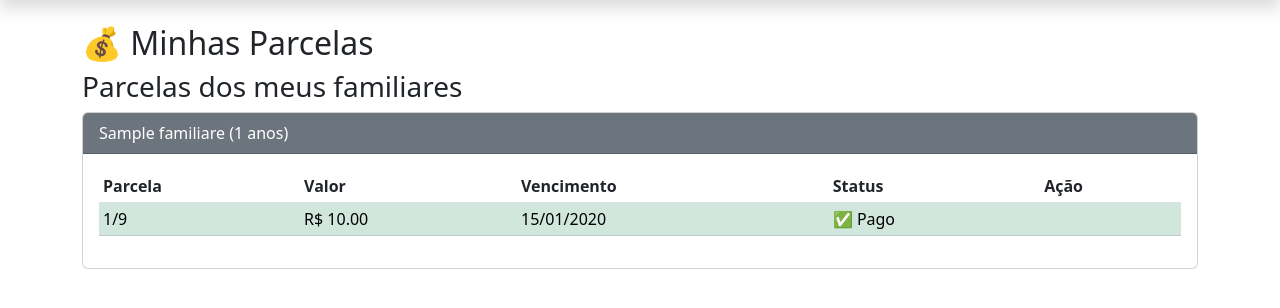
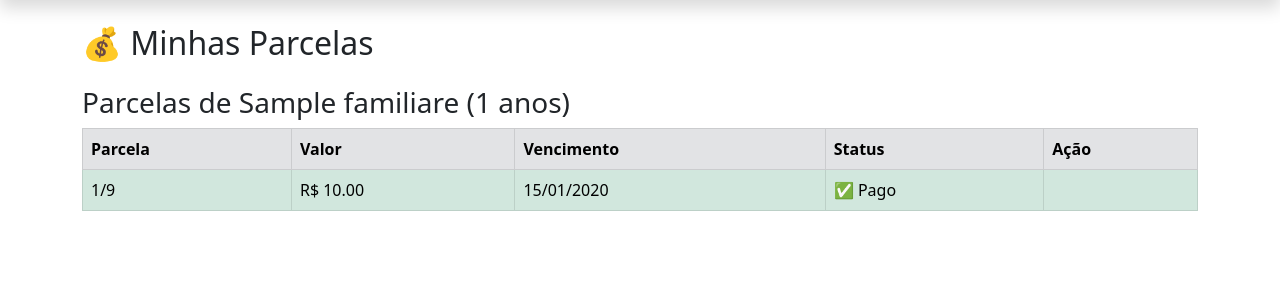
Before and after one commit to majenkyo-png/meu-evento-natal, a Flask app: page /minhas_parcelas in a window 1280 px wide. Shown: the part 80-388 px from the top of the page. Run offline with Flask 3, Linux system fonts and the light colour scheme; a user stored in the database is signed in; tables that the repository leaves empty hold one stand-in row (values such as "Sample post").

Commit message:
fix: layout parcelas agrupadas, adiciona idade no cadastro, corrige pagamento

```diff
--- a/app.py
+++ b/app.py
@@ -176,6 +176,7 @@ def login():
             flash('E-mail ou senha inválidos', 'danger')
     return render_template('login.html')
 
+# Na rota de cadastro, adicione o campo idade
 @app.route('/cadastro', methods=['GET', 'POST'])
 def cadastro():
     if request.method == 'POST':
@@ -183,19 +184,23 @@ def cadastro():
         email = request.form.get('email')
         senha = request.form.get('senha')
         telefone = request.form.get('telefone')
+        idade = request.form.get('idade')
         if Usuario.query.filter_by(email=email).first():
             flash('E-mail já cadastrado. Faça login.', 'danger')
         else:
             primeiro_usuario = Usuario.query.count() == 0
-            novo = Usuario(nome=nome, email=email, telefone=telefone)
+            novo = Usuario(nome=nome, email=email, telefone=telefone, idade=idade)
             novo.set_senha(senha)
             if primeiro_usuario:
                 novo.is_admin = True
                 flash('Primeiro usuário cadastrado como ADMINISTRADOR!', 'success')
             db.session.add(novo)
             db.session.commit()
-            # Usuário responsável (maior de 10 anos, valor cheio)
-            criar_parcelas_para_pessoa(novo.id, None, 30, nome)  # 30 anos como exemplo
+
+            # Usuário responsável (usa a idade fornecida ou padrão 30)
+            idade_valida = int(idade) if idade and idade.isdigit() else 30
+            criar_parcelas_para_pessoa(novo.id, None, idade_valida, nome)
+
             flash('Cadastro realizado! Faça login.', 'success')
             return redirect(url_for('login'))
     return render_template('cadastro.html')
@@ -364,35 +369,36 @@ def listar_participantes():
 @app.route('/minhas_parcelas')
 @login_required
 def minhas_parcelas():
-    # Buscar parcelas do usuário (responsável)
+    # Buscar parcelas do usuário (responsável) - agrupadas
     parcelas_proprias = Parcela.query.filter_by(usuario_id=current_user.id, familiar_id=None).order_by(Parcela.numero).all()
 
-    # Buscar parcelas de todos os familiares
-    parcelas_familiares = []
+    # Buscar familiares e suas parcelas - agrupado por familiar
+    familiares_com_parcelas = []
     for familiar in current_user.familiares:
-        for parcela in familiar.parcelas:
-            parcelas_familiares.append({
-                'parcela': parcela,
-                'nome_familiar': familiar.nome,
-                'idade': familiar.idade
+        parcelas = Parcela.query.filter_by(familiar_id=familiar.id).order_by(Parcela.numero).all()
+        if parcelas:
+            familiares_com_parcelas.append({
+                'familiar': familiar,
+                'parcelas': parcelas
             })
 
     return render_template('minhas_parcelas.html',
                            parcelas_proprias=parcelas_proprias,
-                           parcelas_familiares=parcelas_familiares)
+                           familiares_com_parcelas=familiares_com_parcelas)
 
 @app.route('/pagar_parcela/<int:parcela_id>', methods=['GET', 'POST'])
 @login_required
 def pagar_parcela(parcela_id):
     parcela = Parcela.query.get_or_404(parcela_id)
 
-    # Verificar se o usuário tem permissão para pagar esta parcela
+    # Verificar se o usuário tem permissão
     if parcela.usuario_id != current_user.id:
         flash('Acesso negado a esta parcela.', 'danger')
         return redirect(url_for('minhas_parcelas'))
 
     form = PagamentoForm()
     chave_pix = "majenkyo@gmail.com"  # ALTERE PARA SUA CHAVE PIX
+
     try:
         payload = gerar_payload_pix(chave_pix, parcela.valor)
     except Exception as e:
@@ -413,7 +419,7 @@ def pagar_parcela(parcela_id):
 
         nome_pessoa = parcela.familiar.nome if parcela.familiar else current_user.nome
         assunto = f"Novo comprovante de pagamento PIX - Parcela {parcela.numero}"
-        mensagem = f"Olá! {nome_pessoa} enviou comprovante da parcela {parcela.numero} (R$ {parcela.valor:.2f}).\nAcesse o admin para confirmar: https://meu-evento-natal-1.onrender.com/admin/parcelas"
+        mensagem = f"Olá! {nome_pessoa} enviou comprovante da parcela {parcela.numero} (R$ {parcela.valor:.2f}).\nAcesse o admin para confirmar."
         enviar_email_notificacao(assunto, mensagem)
 
         flash('Comprovante enviado! Aguarde confirmação do organizador.', 'success')
--- a/models.py
+++ b/models.py
@@ -10,6 +10,7 @@ class Usuario(UserMixin, db.Model):
     id = db.Column(db.Integer, primary_key=True)
     nome = db.Column(db.String(100), nullable=False)
     email = db.Column(db.String(120), unique=True, nullable=False)
+    idade = db.Column(db.Integer, nullable=True)  # NOVO CAMPO
     senha_hash = db.Column(db.String(200), nullable=False)
     telefone = db.Column(db.String(20))
     data_cadastro = db.Column(db.DateTime, default=datetime.utcnow)
--- a/templates/cadastro.html
+++ b/templates/cadastro.html
@@ -17,6 +17,11 @@
                 <input type="text" name="telefone" class="form-control">
             </div>
             <div class="mb-3">
+                <label>Sua idade</label>
+                <input type="number" name="idade" class="form-control" required min="0" max="120">
+                <small class="text-muted">Usada para definir o valor das parcelas</small>
+            </div>
+            <div class="mb-3">
                 <label>Senha</label>
                 <input type="password" name="senha" class="form-control" required>
             </div>
--- a/templates/minhas_parcelas.html
+++ b/templates/minhas_parcelas.html
@@ -2,54 +2,71 @@
 {% block content %}
 <h2>💰 Minhas Parcelas</h2>
 
+<!-- Parcelas do próprio usuário -->
 {% if parcelas_proprias %}
-<h3>Minhas parcelas (Responsável)</h3>
+<h3>Minhas parcelas</h3>
 <table class="table table-bordered">
-    <thead><tr><th>Parcela</th><th>Valor</th><th>Vencimento</th><th>Status</th><th>Ação</th></tr></thead>
+    <thead>
+        <tr class="table-dark">
+            <th>Parcela</th><th>Valor</th><th>Vencimento</th><th>Status</th><th>Ação</th>
+        </tr>
+    </thead>
     <tbody>
         {% for p in parcelas_proprias %}
         <tr class="{% if p.status == 'confirmado' %}table-success{% elif p.status == 'pago' %}table-warning{% endif %}">
             <td>{{ p.numero }}/9</td>
             <td>R$ {{ "%.2f"|format(p.valor) }}</td>
             <td>{{ p.data_vencimento.strftime('%d/%m/%Y') }}</td>
-        <td>{% if p.status == 'confirmado' %}✅ Pago{% elif p.status == 'pago' %}⏳ Aguardando{% else %}🔴 Pendente{% endif %}</td>
-        <td>{% if p.status == 'pendente' and p.valor > 0 %}
-            <a href="{{ url_for('pagar_parcela', parcela_id=p.id) }}" class="btn btn-sm btn-success">Pagar</a>
+            <td>
+                {% if p.status == 'confirmado' %}✅ Pago
+                {% elif p.status == 'pago' %}⏳ Aguardando confirmação
+                {% else %}🔴 Pendente{% endif %}
+            </td>
+            <td>
+                {% if p.status == 'pendente' and p.valor > 0 %}
+                    <a href="{{ url_for('pagar_parcela', parcela_id=p.id) }}" class="btn btn-sm btn-success">Pagar com PIX</a>
                     <a href="{{ url_for('pagar_parcela_cartao', parcela_id=p.id) }}" class="btn btn-sm btn-primary">Cartão</a>
-        {% endif %}</td>
+                {% endif %}
+            </td>
         </tr>
         {% endfor %}
     </tbody>
 </table>
 {% endif %}
 
-{% if parcelas_familiares %}
-<h3>Parcelas dos meus familiares</h3>
-{% for item in parcelas_familiares %}
-<div class="card mb-3">
-    <div class="card-header bg-secondary text-white">{{ item.nome_familiar }} ({{ item.idade }} anos)</div>
-    <div class="card-body">
-        <table class="table table-sm">
-            <thead><tr><th>Parcela</th><th>Valor</th><th>Vencimento</th><th>Status</th><th>Ação</th></tr></thead>
+<!-- Parcelas dos familiares (agrupadas por familiar) -->
+{% for grupo in familiares_com_parcelas %}
+<h3 class="mt-4">Parcelas de {{ grupo.familiar.nome }} ({{ grupo.familiar.idade }} anos)</h3>
+<table class="table table-bordered">
+    <thead>
+        <tr class="table-secondary">
+            <th>Parcela</th><th>Valor</th><th>Vencimento</th><th>Status</th><th>Ação</th>
+        </tr>
+    </thead>
     <tbody>
-            <tr class="{% if item.parcela.status == 'confirmado' %}table-success{% elif item.parcela.status == 'pago' %}table-warning{% endif %}">
-                <td>{{ item.parcela.numero }}/9</td>
-                <td>R$ {{ "%.2f"|format(item.parcela.valor) }}</td>
-                <td>{{ item.parcela.data_vencimento.strftime('%d/%m/%Y') }}</td>
-                <td>{% if item.parcela.status == 'confirmado' %}✅ Pago{% elif item.parcela.status == 'pago' %}⏳ Aguardando{% else %}🔴 Pendente{% endif %}</td>
-                <td>{% if item.parcela.status == 'pendente' and item.parcela.valor > 0 %}
-                    <a href="{{ url_for('pagar_parcela', parcela_id=item.parcela.id) }}" class="btn btn-sm btn-success">Pagar</a>
-                    <a href="{{ url_for('pagar_parcela_cartao', parcela_id=item.parcela.id) }}" class="btn btn-sm btn-primary">Cartão</a>
-                {% endif %}</td>
+        {% for p in grupo.parcelas %}
+        <tr class="{% if p.status == 'confirmado' %}table-success{% elif p.status == 'pago' %}table-warning{% endif %}">
+            <td>{{ p.numero }}/9</td>
+            <td>R$ {{ "%.2f"|format(p.valor) }}</td>
+            <td>{{ p.data_vencimento.strftime('%d/%m/%Y') }}</td>
+            <td>
+                {% if p.status == 'confirmado' %}✅ Pago
+                {% elif p.status == 'pago' %}⏳ Aguardando confirmação
+                {% else %}🔴 Pendente{% endif %}
+            </td>
+            <td>
+                {% if p.status == 'pendente' and p.valor > 0 %}
+                    <a href="{{ url_for('pagar_parcela', parcela_id=p.id) }}" class="btn btn-sm btn-success">Pagar com PIX</a>
+                    <a href="{{ url_for('pagar_parcela_cartao', parcela_id=p.id) }}" class="btn btn-sm btn-primary">Cartão</a>
+                {% endif %}
+            </td>
         </tr>
+        {% endfor %}
     </tbody>
 </table>
-    </div>
-</div>
 {% endfor %}
-{% endif %}
 
-{% if not parcelas_proprias and not parcelas_familiares %}
+{% if not parcelas_proprias and not familiares_com_parcelas %}
 <p>Nenhuma parcela encontrada.</p>
 {% endif %}
 {% endblock %}
```
Lines whose indentation alone changed are shown as unchanged.
